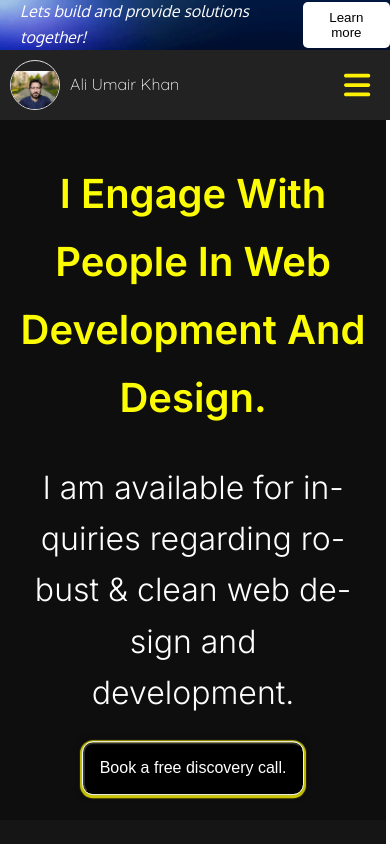
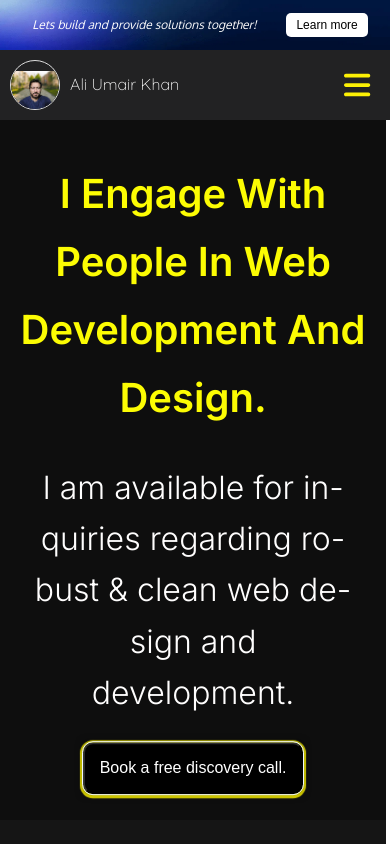
Before and after one commit to Ali-Umair-Khan/profile, a Next.js app: page / in a window 390 px wide. Shown: the top 844 px of the page. Built offline with nearby package versions, Linux system fonts and the light colour scheme; a web font is replaced by a local one.

Commit message:
added banner

```diff
--- a/src/app/components/announce/ann.scss
+++ b/src/app/components/announce/ann.scss
@@ -19,6 +19,10 @@
         font-size:1.6rem;
         font-style: italic;
         font-weight:200;
+        @media (max-width:70rem){
+            padding:0.5rem 1rem;
+            font-size:1.2rem;
+        }
     }
     .ann__btn{
         background-color: white;
@@ -26,7 +30,11 @@
         border-radius:5px;
         padding:0.8rem 1.6rem;
         border: 2px solid none;
-        border: 0cap solid transparent;
+        border: 0 solid transparent;
         font-weight:400;
+        @media (max-width:70rem){
+            padding:0.5rem 1rem;
+            font-size:1.2rem;
+        }
     }
 }
```
